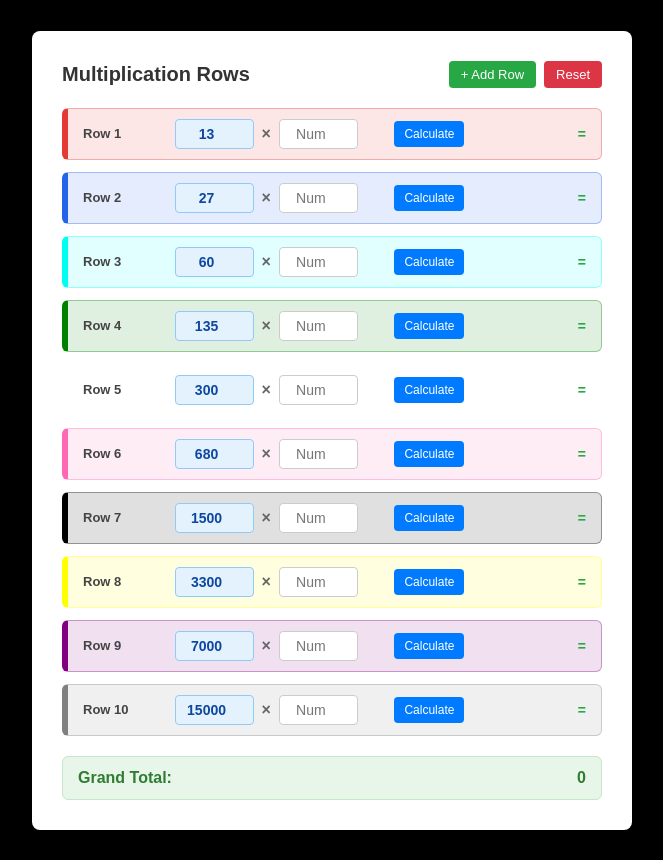
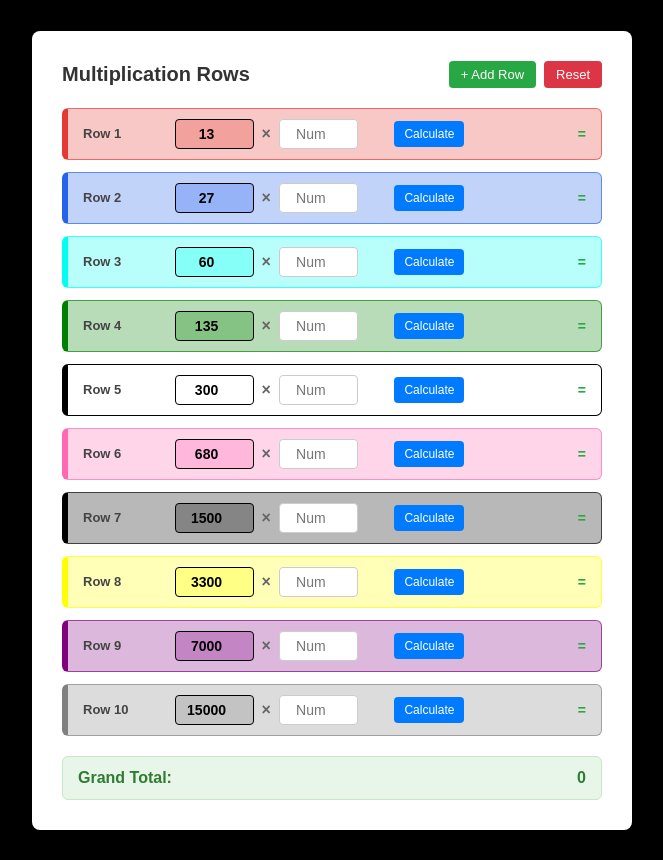
Before and after one commit to earl05-king/Calculate, a plain HTML site: page index.html in a window 1280 px wide. Shown: the whole page, without its empty margins (308-971 px from the left). Drawn offline with Linux system fonts and the light colour scheme.

Commit message:
Update index.html

```diff
--- a/index.html
+++ b/index.html
@@ -97,10 +97,10 @@
             text-align: center;
         }
         .calc-row input.multiplier-input {
-            background-color: #e3f2fd;
-            color: #0d47a1;
             font-weight: bold;
-            border: 1px solid #90caf9;
+            color: #000000;
+            border: 1px solid #000000;
+            transition: background-color 0.2s ease, border-color 0.2s ease, color 0.2s ease;
         }
         .operator {
             font-size: 16px;
@@ -183,7 +183,7 @@
             7: { bg: "#e0f7fa", border: "#80deea", accent: "#000000" },
             8: { bg: "#e3f2fd", border: "#90caf9", accent: "#FFFF00" },
             9: { bg: "#ede7f6", border: "#b39ddb", accent: "#800080" },
-            10: { bg: "#fce4ec", border: "#f48fb1", accent: "#808080 " }
+            10: { bg: "#fce4ec", border: "#f48fb1", accent: "#808080" }
         };
 
         // Fallback color palette for extra rows beyond row 10
@@ -204,14 +204,24 @@
             const rowDiv = document.getElementById('row_' + rowNum);
             if (!rowDiv) return;
 
-            const cleanHex = accentHex.replace('#', '');
+            const cleanHex = accentHex.trim().replace('#', '');
             const r = parseInt(cleanHex.substring(0, 2), 16);
             const g = parseInt(cleanHex.substring(2, 4), 16);
             const b = parseInt(cleanHex.substring(4, 6), 16);
 
-            rowDiv.style.backgroundColor = `rgba(${r}, ${g}, ${b}, 0.12)`;
-            rowDiv.style.borderColor = `rgba(${r}, ${g}, ${b}, 0.35)`;
-            rowDiv.style.borderLeftColor = accentHex;
+            const rowBg = `rgba(${r}, ${g}, ${b}, 0.28)`;
+            const rowBorder = rowNum === 5 ? '#000000' : `rgba(${r}, ${g}, ${b}, 0.65)`;
+
+            rowDiv.style.backgroundColor = rowBg;
+            rowDiv.style.border = `1px solid ${rowBorder}`;
+            rowDiv.style.borderLeft = `6px solid ${rowNum === 5 ? '#000000' : accentHex}`;
+
+            const multiplierInput = rowDiv.querySelector('.multiplier-input');
+            if (multiplierInput) {
+                multiplierInput.style.backgroundColor = rowBg;
+                multiplierInput.style.border = '1px solid #000000';
+                multiplierInput.style.color = '#000000';
+            }
         }
 
         // Function to add a single row dynamically
```
